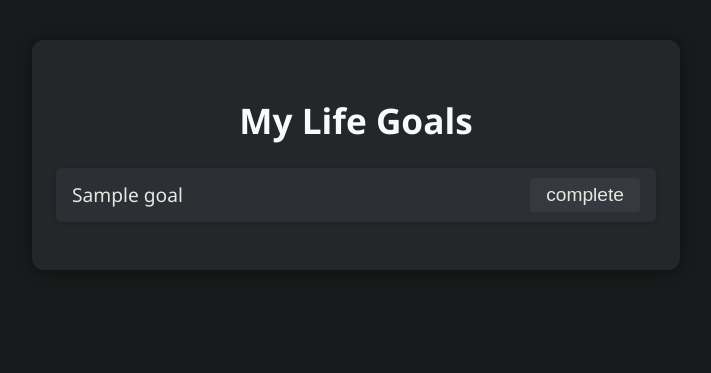
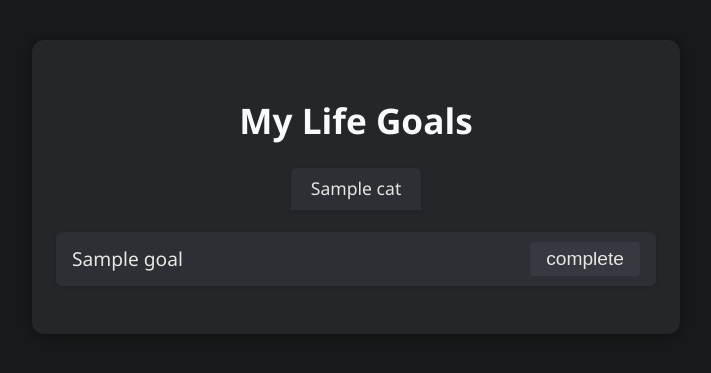
Before and after one commit to 404-5971/lifeGoals, a Flask app: template src/templates/index.html in a window 1280 px wide. Shown: the top 373 px of the page, without its empty margins (284-995 px from the left). Run offline with Flask 3, Linux system fonts and the light colour scheme; the template is opened without the code that fills it: most values are stand-ins (such as "Sample title", 1, 10 or a date in 2020).

Commit message:
added most likely the final version of this product

```diff
--- a/src/main.py
+++ b/src/main.py
@@ -29,6 +29,26 @@ def load_goals() -> list[str]:
     except FileNotFoundError:
         return []
 
+def load_goals_by_category() -> dict[str, list[str]]:
+    """Parse the goals file into a dict of {category: [goals]}"""
+    goals_by_cat: dict[str, list[str]] = {}
+    current_cat = None
+    try:
+        with open(GOALS_FILE, "r") as file:
+            for line in file:
+                line = line.strip()
+                if not line:
+                    continue
+                if line.startswith("[") and line.endswith("]"):
+                    current_cat = line[1:-1].strip()
+                    if current_cat not in goals_by_cat:
+                        goals_by_cat[current_cat] = []
+                elif current_cat:
+                    goals_by_cat[current_cat].append(line)
+        return goals_by_cat
+    except FileNotFoundError:
+        return {}
+
 def load_goals_metadata() -> list[GoalMetadata]:
     try:
         with open(GOALS_METADATA_FILE, "r") as file:
@@ -43,28 +63,37 @@ def save_goals_metadata(goals_metadata: list[GoalMetadata]) -> None:
         json.dump(goals_metadata, file, indent=2)
 
 def add_goals_metadata() -> None:
-    goals: list[str] = load_goals()
+    goals_by_cat = load_goals_by_category()
+    all_goals = [goal for goals in goals_by_cat.values() for goal in goals]
     goals_metadata: list[GoalMetadata] = load_goals_metadata()
-    # Build a set of existing goal strings in metadata
     existing_goals_with_metadata: set[Optional[str]] = {meta.get('goal') for meta in goals_metadata}
-    # Add metadata for any goal not present
-    for goal in goals:
+    for goal in all_goals:
         if goal not in existing_goals_with_metadata:
             goals_metadata.append(GoalMetadata(goal=goal, completed=False, date=None, time=None, timezone=None))
     save_goals_metadata(goals_metadata)
 
 @app.route("/", methods=["GET"])
 def index() -> FlaskResponse:
-    goals: list[str] = load_goals()
+    goals_by_cat = load_goals_by_category()
+    categories = list(goals_by_cat.keys())
+    selected_category = request.args.get("category") or (categories[0] if categories else None)
+    goals = goals_by_cat.get(selected_category, []) if selected_category else []
     goals_metadata: list[GoalMetadata] = load_goals_metadata()
     add_goals_metadata()
-    resp = make_response(render_template("index.html", goals=goals, goals_metadata=goals_metadata))
+    resp = make_response(render_template(
+        "index.html",
+        categories=categories,
+        selected_category=selected_category,
+        goals=goals,
+        goals_metadata=goals_metadata
+    ))
     # Set user_tz cookie if not present (will be set by JS on client if missing)
     return resp
 
 @app.route("/complete", methods=["POST"])
 def complete_goal() ->  werkzeug.wrappers.Response:
     goal: Optional[str] = request.form.get("goal")
+    category: Optional[str] = request.form.get("category")
     if goal is None:
         return redirect(url_for("index"))
     now: datetime = datetime.now(ZoneInfo("UTC")).astimezone()
@@ -84,6 +113,8 @@ def complete_goal() ->  werkzeug.wrappers.Response:
                 if goal_metadata["timezone"]:
                     goal_metadata["timezone"] = f"{goal_metadata['timezone'][:3]}:{goal_metadata['timezone'][3:]}"
     save_goals_metadata(goals_metadata)
+    if category:
+        return redirect(url_for("index", category=category))
     return redirect(url_for("index"))
 
 if __name__ == "__main__":
--- a/src/static/style.css
+++ b/src/static/style.css
@@ -59,3 +59,31 @@ li.goal-item {
     color: #fff;
     outline: none;
 }
+.category-tabs {
+    display: flex;
+    justify-content: center;
+    margin-bottom: 24px;
+    gap: 12px;
+}
+.category-tab {
+    display: inline-block;
+    padding: 8px 20px;
+    border-radius: 6px 6px 0 0;
+    background: #2c2f33;
+    color: #e8e6e3;
+    text-decoration: none;
+    font-weight: 500;
+    font-size: 1.1em;
+    transition: background 0.2s, color 0.2s, box-shadow 0.2s;
+    border: none;
+    border-bottom: 2px solid transparent;
+    box-shadow: 0 1px 4px rgba(0,0,0,0.15);
+    margin-bottom: -2px;
+}
+.category-tab.active, .category-tab:hover, .category-tab:focus {
+    background: #5865f2;
+    color: #fff;
+    border-bottom: 2px solid #fff;
+    outline: none;
+    box-shadow: 0 2px 8px rgba(88,101,242,0.15);
+}
--- a/src/templates/index.html
+++ b/src/templates/index.html
@@ -9,6 +9,13 @@
 <body>
     <div class="container">
         <h1>My Life Goals</h1>
+        {% if categories %}
+        <div class="category-tabs">
+            {% for cat in categories %}
+            <a href="/?category={{ cat }}" class="category-tab{% if cat == selected_category %} active{% endif %}">{{ cat }}</a>
+            {% endfor %}
+        </div>
+        {% endif %}
         {% if goals %}
         <ul>
             {% for goal in goals %}
@@ -30,13 +37,14 @@
                 {% endif %}
                 <form method="POST" action="/complete" style="display:inline; float:right; margin-left: 16px;">
                     <input type="hidden" name="goal" value="{{ goal }}">
+                    <input type="hidden" name="category" value="{{ selected_category }}">
                     <button type="submit" class="complete-btn">{% if meta and meta.completed %}uncomplete{% else %}complete{% endif %}</button>
                 </form>
             </li>
             {% endfor %}
         </ul>
         {% else %}
-        <p>No goals found. Add some to <code>lifeGoals.txt</code>!</p>
+        <p>No goals found in this category.</p>
         {% endif %}
     </div>
 </body>
```
Also changed, not shown: README.md.
